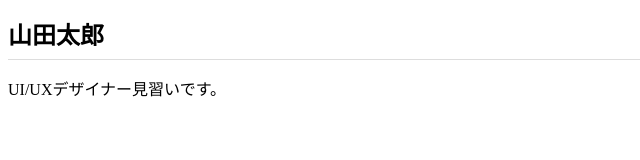
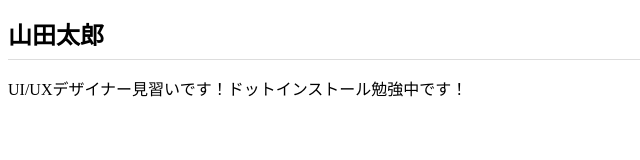
Before and after one commit to 3135haruka/dotinstall.github.io, a plain HTML site: page index.html in a window 1280 px wide. Shown: the whole page, without its empty margins (0-640 px from the left). Drawn offline with Linux system fonts and the light colour scheme.

Commit message:
Add files via upload

```diff
--- a/index.html
+++ b/index.html
@@ -9,6 +9,12 @@
 
 <body>
   <h1>山田太郎</h1>
-  <p>UI/UXデザイナー見習いです。</p>
+  <p>UI/UXデザイナー見習いです！ドットインストール勉強中です！ </p>
+
+
+  <body>
+
+  </body>
+  </html></p>
 </body>
 </html>
```
